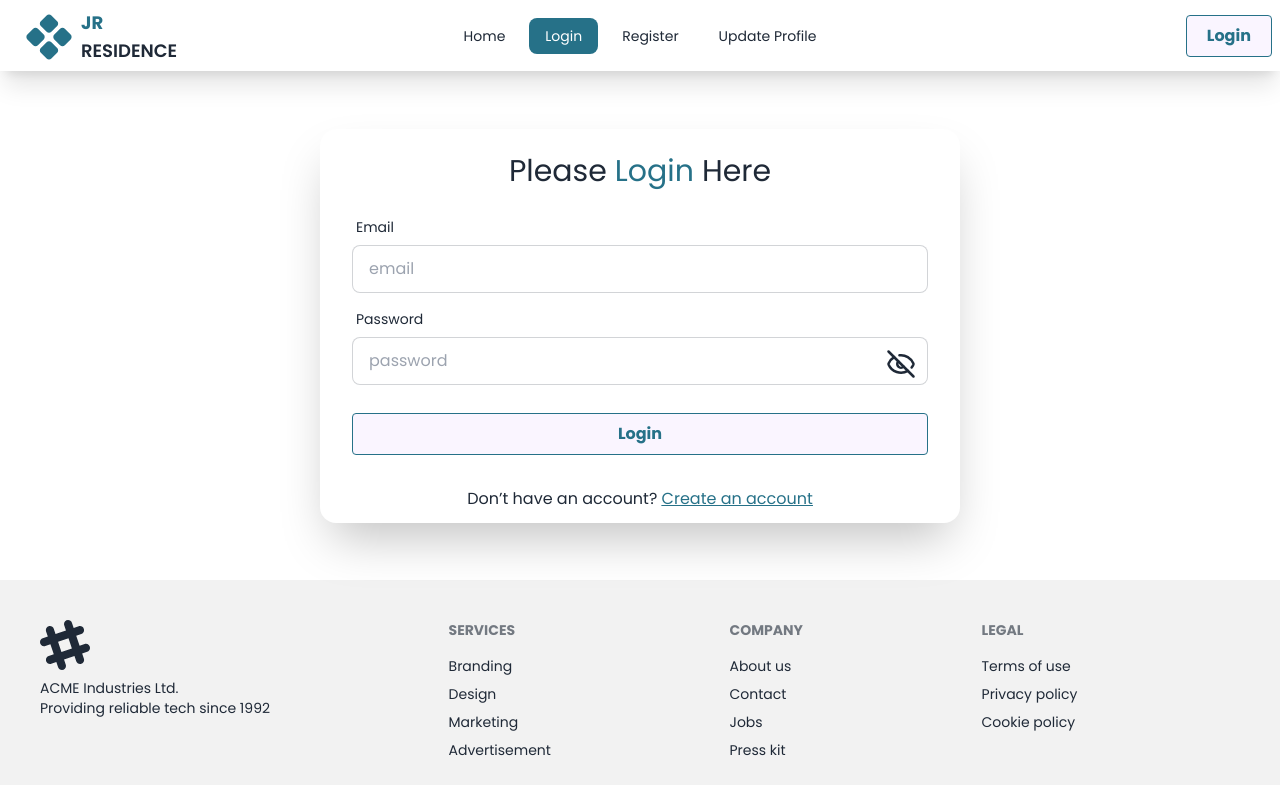
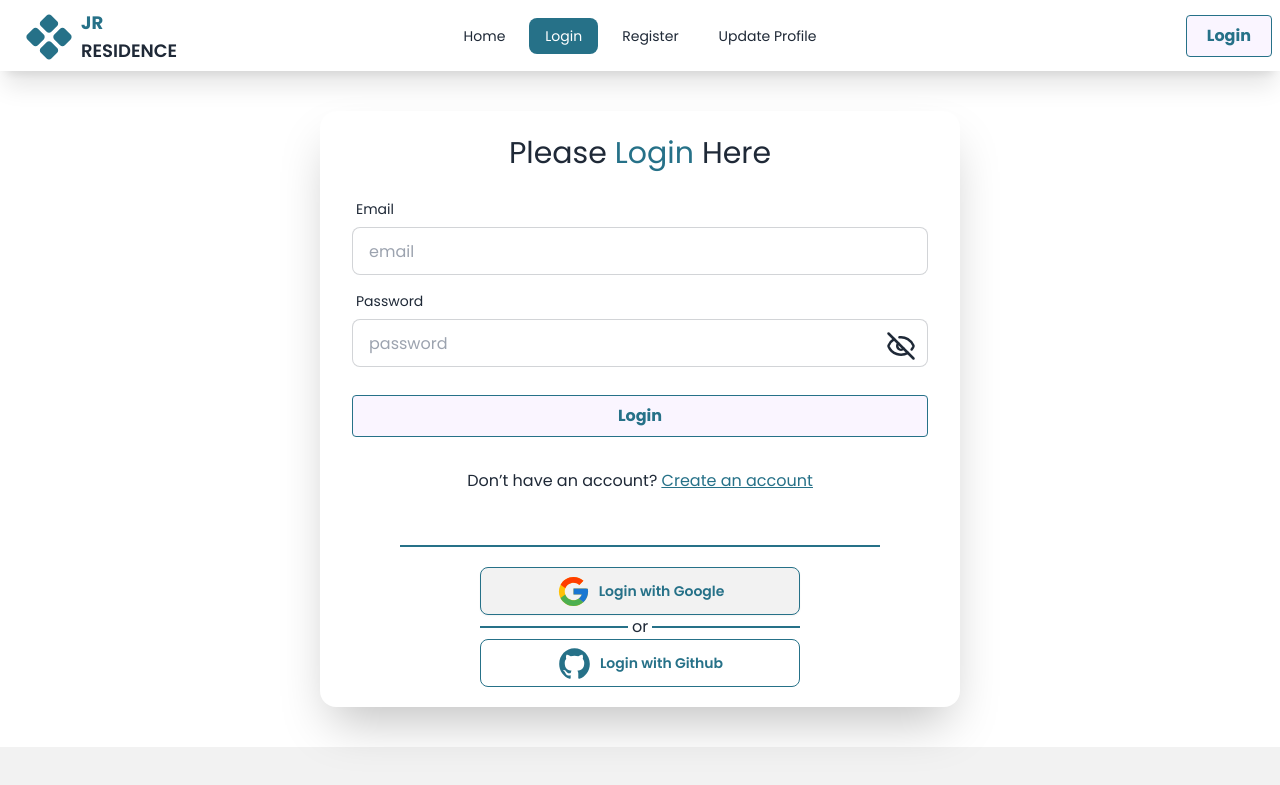
Before and after one commit to jahidrony037/jr-residence, a React (Vite) app: page /login in a window 1280 px wide. Shown: the top 785 px of the page. Built offline with nearby package versions, Linux system fonts and the light colour scheme; no server answers.

Commit message:
social login added google and github

```diff
--- a/src/AuthProvider/AuthProvider.jsx
+++ b/src/AuthProvider/AuthProvider.jsx
@@ -1,7 +1,10 @@
 import {
+  GithubAuthProvider,
+  GoogleAuthProvider,
   createUserWithEmailAndPassword,
   onAuthStateChanged,
   signInWithEmailAndPassword,
+  signInWithPopup,
   signOut,
   updateProfile,
 } from "firebase/auth";
@@ -21,6 +24,14 @@ const AuthProvider = ({ children }) => {
     return signInWithEmailAndPassword(auth, email, password);
   };
 
+  const googleProvider = new GoogleAuthProvider();
+  const handleGoogleLogin = () => {
+    return signInWithPopup(auth, googleProvider);
+  };
+  const githubProvider = new GithubAuthProvider();
+  const handleGithubLogin = () => {
+    return signInWithPopup(auth, githubProvider);
+  };
   const updateUser = (name, photo) => {
     setIsLoading(true);
     return updateProfile(auth.currentUser, {
@@ -49,11 +60,13 @@ const AuthProvider = ({ children }) => {
   const allInfo = {
     createUser,
     loginUser,
+    handleGoogleLogin,
+    handleGithubLogin,
     logOut,
     user,
     updateUser,
     isLoading,
-    setIsLoading
+    setIsLoading,
   };
   return (
     <AuthContext.Provider value={allInfo}>{children}</AuthContext.Provider>
--- a/src/components/Login.jsx
+++ b/src/components/Login.jsx
@@ -1,5 +1,7 @@
 import { useState } from "react";
 import { useForm } from "react-hook-form";
+import { FcGoogle } from "react-icons/fc";
+import { IoLogoGithub } from "react-icons/io";
 import { LuEye, LuEyeOff } from "react-icons/lu";
 import { Link, useLocation, useNavigate } from "react-router-dom";
 import { toast } from "react-toastify";
@@ -7,7 +9,7 @@ import useAuth from "../hooks/useAuth";
 
 const Login = () => {
   const [showPassword, setShowPassword] = useState(false);
-  const { loginUser } = useAuth();
+  const { loginUser, handleGoogleLogin, handleGithubLogin } = useAuth();
   const navigate = useNavigate();
   const location = useLocation();
   // console.log(location);
@@ -35,8 +37,23 @@ const Login = () => {
     reset();
   };
 
+  const handleLogin = (socialLogin) => {
+    socialLogin()
+      .then((result) => {
+        const user = result.user;
+        console.log(user);
+        if (user) {
+          toast.success("user login successfully done");
+          location.state ? navigate(`${location.state}`) : navigate("/");
+        }
+      })
+      .catch((error) => {
+        toast.error(error.message);
+      });
+  };
+
   return (
-    <div className="hero flex justify-center items-center py-10 min-h-[calc(100vh-291px)]">
+    <div className="hero flex flex-col justify-center items-center py-10 min-h-[calc(100vh-291px)]">
       <div className="card shrink-0 md:w-6/12 w-3/4 shadow-2xl bg-base-100">
         <h2 className="text-3xl text-center pt-6">
           Please <span className="text-[#267188]">Login</span> Here
@@ -122,6 +139,28 @@ const Login = () => {
             <Link to="/register">Create an account</Link>
           </span>
         </p>
+        <div className="h-[1px] border-[1px] border-solid border-[#267188] w-3/4 mx-auto mt-10  "></div>
+        <div className=" flex flex-col lg:w-1/2 mx-auto mt-5 mb-5">
+          <button
+            onClick={() => handleLogin(handleGoogleLogin)}
+            className="btn border-[#267188] text-[#267188]"
+          >
+            <FcGoogle size={35} />
+            Login with Google
+          </button>
+          <div className="flex justify-center items-center w-full">
+            <div className="border-[1px] h-[1px] w-full border-[#267188]"></div>
+            <div className="px-1">or</div>
+            <div className="border-[1px] h-[1px] w-full border-[#267188]"></div>
+          </div>
+          <button
+            onClick={() => handleLogin(handleGithubLogin)}
+            className="btn border-[#267188] btn-outline text-[#267188]"
+          >
+            <IoLogoGithub size={35} />
+            Login with Github
+          </button>
+        </div>
       </div>
     </div>
   );
--- a/src/components/UpdateProfile.jsx
+++ b/src/components/UpdateProfile.jsx
@@ -13,12 +13,12 @@ const UpdateProfile = () => {
   const onSubmit = (data) => {
     const { name, photo } = data;
     // console.log(name, photo);
+    if (name === user.displayName) {
+      return toast.warn("update name already exits in name field!");
+    }
     updateUser(name, photo)
       .then(() => {
         setIsLoading(false);
-        if (name === user?.displayName) {
-          return toast.warn("update name already exits in name field!");
-        }
         toast.success("update profile successfully done");
       })
       .catch((error) => {
```
